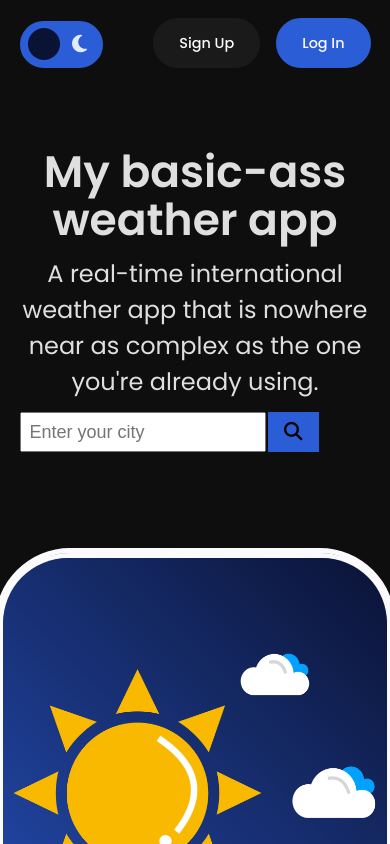
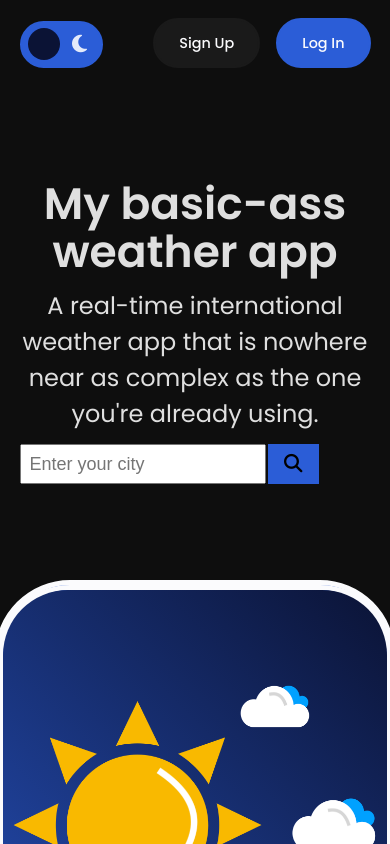
Before and after one commit to erikajdavid/my-weather-app, a React (Vite) app: page / in a window 390 px wide. Shown: the top 844 px of the page. Built offline with nearby package versions, Linux system fonts and the light colour scheme; no server answers.

Commit message:
fixed responsive bugs

```diff
--- a/src/App.css
+++ b/src/App.css
@@ -90,10 +90,11 @@ button {
 .App {
     display: flex;
     flex-direction: column;
-    justify-content: center;
+    justify-content: space-between;
     align-items: center;
     position: relative;
     width: 100vw;
+    height: 100vh;
     color: rgba(255, 255, 255, 0.87);
 }
 
@@ -106,6 +107,7 @@ button {
     width: 90%;
     margin: 0 auto;
     position: relative;
+    height: 100%;
 }
 
 header {
@@ -120,6 +122,7 @@ header {
     display: flex;
     justify-content: space-between;
     align-items: center;
+    margin-top: 2rem;
 }
 
 .heroText {
@@ -364,7 +367,7 @@ input {
     font-size: 0.8rem;
     width: 100%;
     position: absolute;
-    bottom: 7vh;
+    bottom: 15%;
 }
 
 .day .footerContainer {
@@ -704,6 +707,10 @@ form button:hover {
 
 @media (max-width: 940px) {
 
+    .App {
+        height: auto;
+    }
+
     .mainContainer {
         flex-direction: column;
         text-align: center;
```
